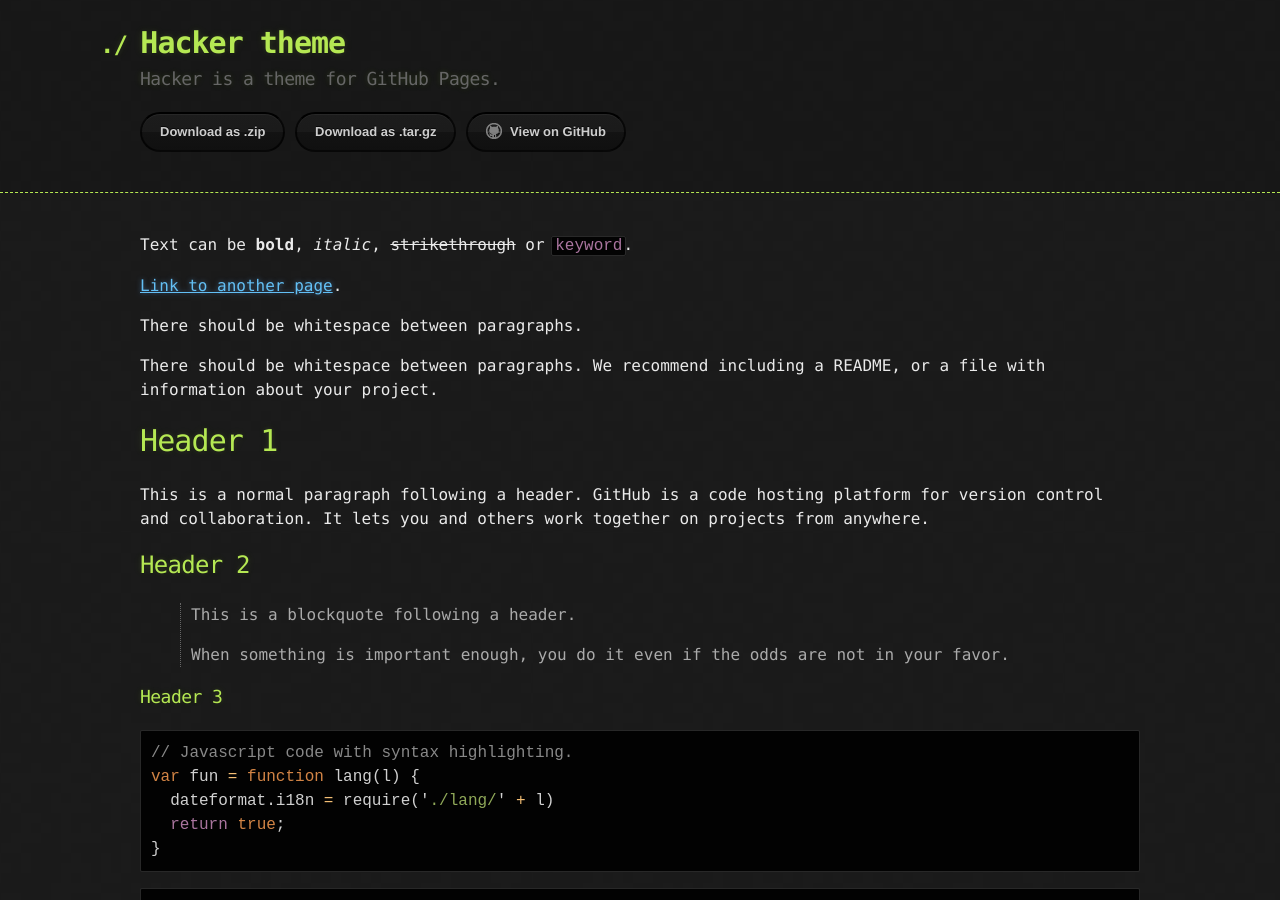
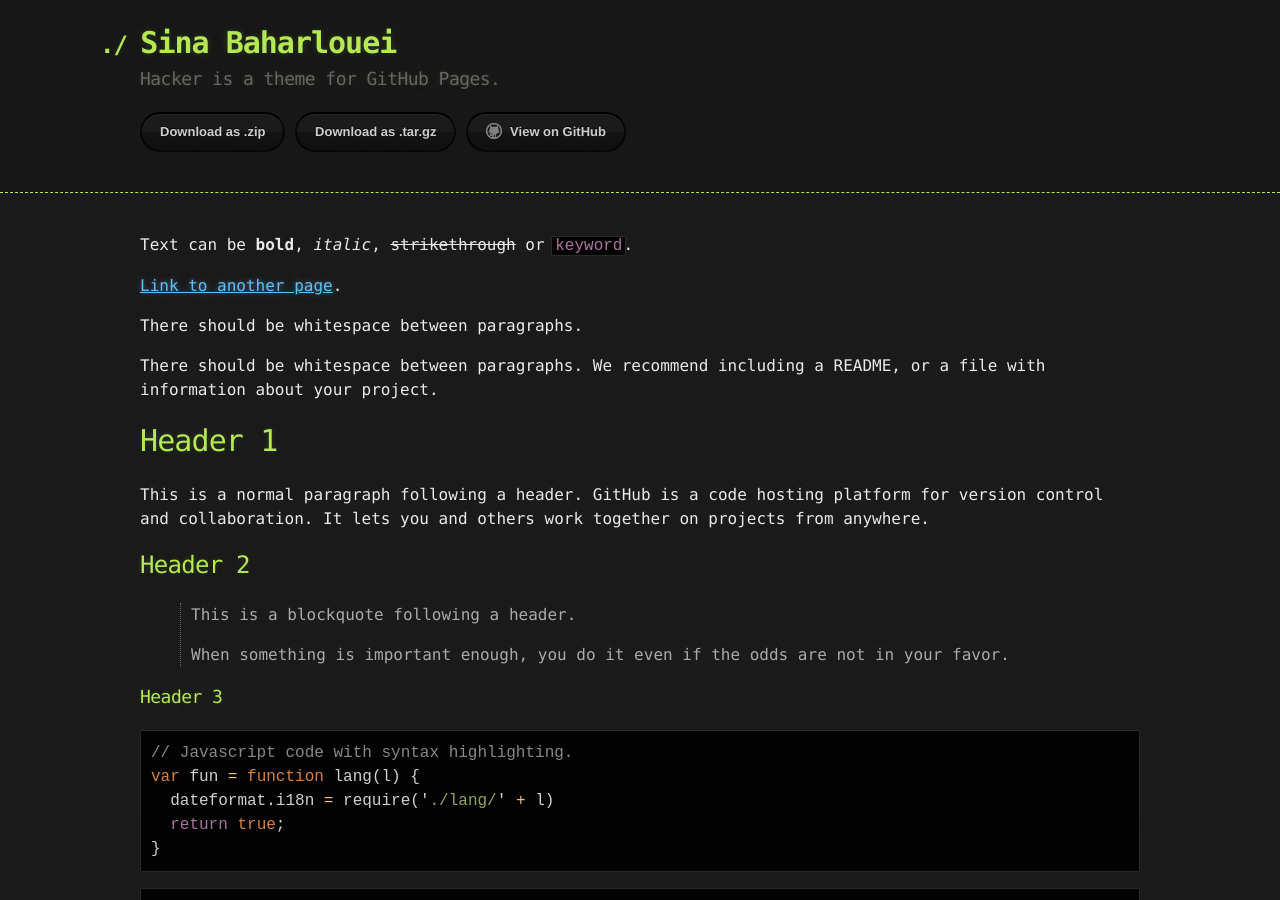
Before and after one commit to sinaBaharlouei/SinaBhr.github.io, a Jekyll site: the page built from index.md, in a window 1280 px wide and 900 px high. Built offline with Jekyll 4.4.1, drawn with Linux system fonts in a browser that asks for light colours.

Commit message:
Update _config.yml

```diff
--- a/_config.yml
+++ b/_config.yml
@@ -1,4 +1,4 @@
-title: Hacker theme
+title: Sina Baharlouei
 description: Hacker is a theme for GitHub Pages.
 show_downloads: true
 google_analytics:
```
